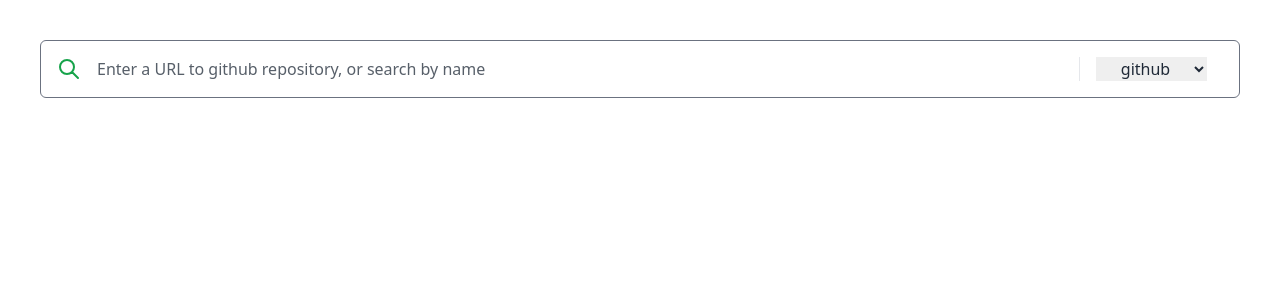
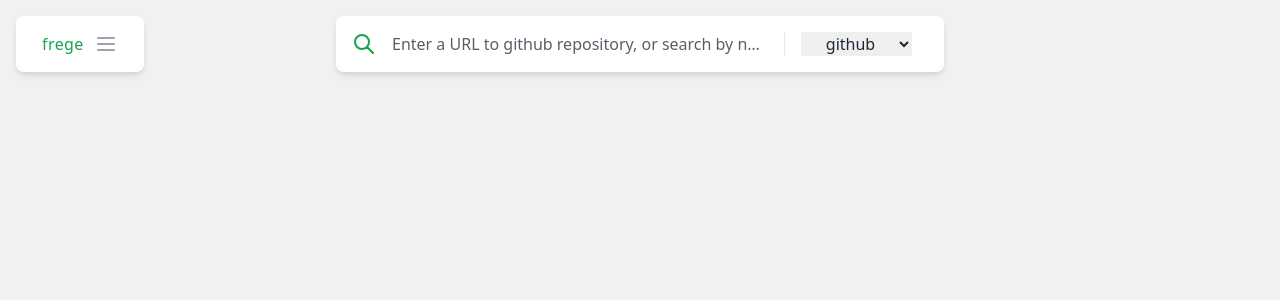
Before and after one commit to darqtom/frege-client, a React (Create React App) app: page / in a window 1280 px wide. Shown: the top 300 px of the page. Built offline with nearby package versions, Linux system fonts and the light colour scheme.

Commit message:
feat(all): add basic sidebar component

```diff
--- a/src/components/App.tsx
+++ b/src/components/App.tsx
@@ -1,10 +1,14 @@
 import React from "react";
 import SearchRepository from "./SearchRepository";
+import Sidebar from "./Sidebar";
 
 const App = () => {
   return (
-    <div>
-      <SearchRepository />
+    <div className="grid grid-cols-12">
+      <Sidebar />
+      <div className="col-start-1 col-end-13 mt-[5.5rem] mx-4 md:mt-4 md:col-start-3 md:col-end-11 xl:col-start-4 xl:col-end-10">
+        <SearchRepository />
+      </div>
     </div>
   );
 };
--- /dev/null
+++ b/src/components/Logo.tsx
@@ -0,0 +1,9 @@
+import React from "react";
+
+const Logo = () => {
+  return (
+    <p className="text-md font-light tracking-wide text-green-600 ">frege</p>
+  );
+};
+
+export default Logo;
--- a/src/components/Search.tsx
+++ b/src/components/Search.tsx
@@ -36,11 +36,11 @@ const Search = React.forwardRef<
     ) : null;
 
     return (
-      <div className="border border-gray-500 py-4 m-10 rounded-md">
+      <div className=" bg-white py-4 rounded-lg shadow-md shadow-gray-300">
         <div className="flex px-4">
           <SearchIcon className="w-6 h-6 text-green-600" />
           <input
-            className="flex-1 mx-4 text-gray-800 outline-none placeholder-gray-800 placeholder-opacity-75"
+            className="flex-1 mx-4 text-gray-800 outline-none placeholder-gray-800 placeholder-opacity-75 truncate"
             type="text"
             onChange={onChange}
             placeholder={placeholder}
--- a/src/components/SearchItem.tsx
+++ b/src/components/SearchItem.tsx
@@ -15,7 +15,7 @@ const SearchItem: React.FunctionComponent<SearchItemProps> = ({
 }) => {
   return (
     <div
-      className="flex flex-col px-4 py-2 hover:bg-gray-100 cursor-pointer"
+      className="flex flex-col px-4 py-2 hover:bg-violet-50 cursor-pointer"
       onClick={() => onClick(url)}
     >
       <p className="text-md text-gray-800">{name}</p>
--- a/src/components/SearchRepository.tsx
+++ b/src/components/SearchRepository.tsx
@@ -37,7 +37,7 @@ const SearchRepository = () => {
     return _.debounce((searchExpression: string, softwareHosting: string) => {
       setLoading(true);
       search(searchExpression, softwareHosting);
-    }, 300);
+    }, 750);
   }, [search]);
 
   useEffect(() => {
--- /dev/null
+++ b/src/components/Sidebar.tsx
@@ -0,0 +1,49 @@
+import { MenuIcon, XIcon } from "@heroicons/react/outline";
+import React, { useState } from "react";
+import Logo from "./Logo";
+
+const Sidebar = () => {
+  const [sidebarVisible, setSidebarVisible] = useState(false);
+
+  return (
+    <>
+      <div
+        className={`fixed top-0 left-0 bg-white shadow-md shadow-gray-300 w-full md:w-96 h-full ${
+          sidebarVisible
+            ? "translate-x-0 opacity-100 z-20 pointer-events-all"
+            : "-translate-x-full opacity-0 z-10 pointer-events-none "
+        } transition-all ease-in-out duration-500`}
+      >
+        <div
+          className="py-3 px-4 hover:bg-violet-50 w-full mt-4 group"
+          role={"button"}
+          onClick={() => setSidebarVisible(!sidebarVisible)}
+        >
+          <div className="flex items-center">
+            <XIcon className="w-6 h-6 text-gray-400  group-hover:text-violet-400" />
+            <span className="ml-2 text=gray-800 group-hover:text-violet-500">
+              Close
+            </span>
+          </div>
+        </div>
+      </div>
+      <div
+        className={`fixed top-4 left-4 h-full ${
+          sidebarVisible
+            ? "z-10 opacity-0 pointer-events-none w-full md:w-[23rem]" // w-96 - w-4
+            : "z-20 opacity-1 pointer-events-all w-32"
+        } transition-all ease-in-out duration-500`}
+      >
+        <div className="flex items-center justify-evenly bg-white w-auto py-4 px-4 rounded-lg shadow-md shadow-gray-300 group cursor-pointer">
+          <Logo />
+          <MenuIcon
+            className="w-6 h-6 text-gray-400 group-hover:scale-110  group-hover:text-gray-600 transition-transform transition-color"
+            onClick={() => setSidebarVisible(!sidebarVisible)}
+          />
+        </div>
+      </div>
+    </>
+  );
+};
+
+export default Sidebar;
--- a/src/index.css
+++ b/src/index.css
@@ -1,3 +1,21 @@
 @tailwind base;
 @tailwind components;
 @tailwind utilities;
+
+body {
+  background-color: #f1f1f1;
+}
+
+html {
+  font-size: 14px;
+}
+@media (min-width: 768px) {
+  html {
+    font-size: 15px;
+  }
+}
+@media (min-width: 1024px) {
+  html {
+    font-size: 16px;
+  }
+}
```
